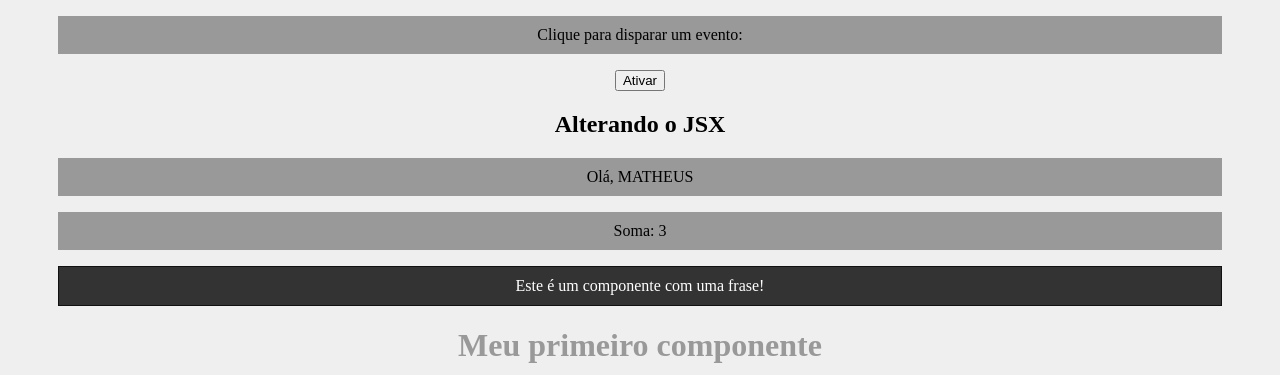
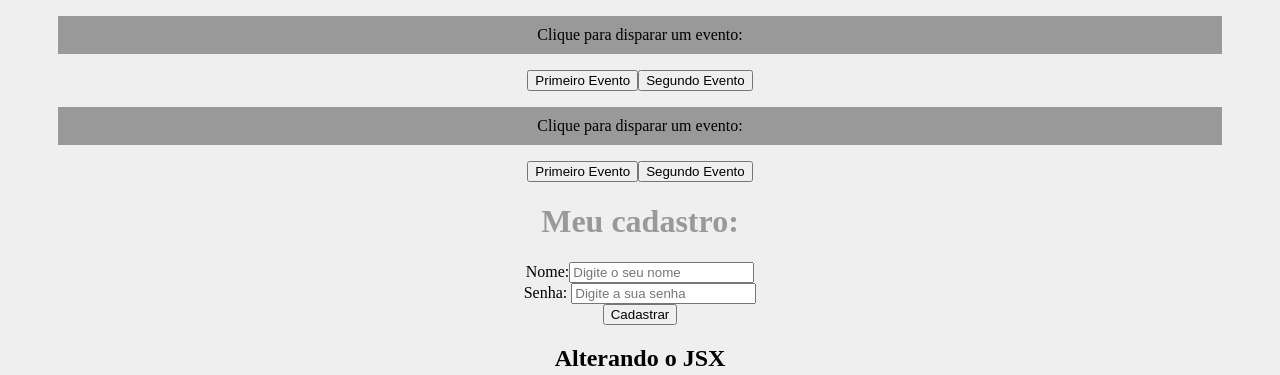
Before and after one commit to AlexandreVelho/VSCode-React-Node, a React (Create React App) app in the folder meu-projeto/: page / in a window 1280 px wide. Shown: the part 122-497 px from the top of the page. Built offline with nearby package versions, Linux system fonts and the light colour scheme.

Commit message:
Ativando Eventos

```diff
--- a/meu-projeto/src/App.js
+++ b/meu-projeto/src/App.js
@@ -4,6 +4,7 @@ import SayMyName from './components/SayMyName';
 import Pessoa from './components/Pessoa';
 import List from './components/List';
 import Evento from './components/Evento'
+import Form from './components/Form'
 
 function App() {
   const nome = 'Maria'
@@ -16,7 +17,9 @@ function App() {
   return (
     <div className="App">
       <h1>Testando Eventos</h1>
-      <Evento />
+      <Evento numero="1" />
+      <Evento numero="2" />
+      <Form />
 
       <h2>Alterando o JSX</h2>
       <p>Olá, {newName}</p>
--- /dev/null
+++ b/meu-projeto/src/components/Button.js
@@ -0,0 +1,5 @@
+function Button(props) {
+    return <button>{props.text}</button>
+}
+
+export default Button
--- a/meu-projeto/src/components/Evento.js
+++ b/meu-projeto/src/components/Evento.js
@@ -1,16 +1,20 @@
+import Button from './Button';
+
 function Evento() {
     function meuEvento() {
-        console.log('Opa, fui ativado!')
+        console.log(`Ativando primeiro evento!`);
     }
 
+    function segundoEvento() {
+        console.log(`Ativando o segundo evento!`)
+    }
     return (
         <div>
             <p> Clique para disparar um evento: </p>
-            <button onClick={meuEvento}>Ativar</button>
+            <Button event={meuEvento} text="Primeiro Evento" />
+            <Button event={segundoEvento} text="Segundo Evento" />
         </div>
-    )
-
-
+    );
 }
 
-export default Evento
+export default Evento;
--- /dev/null
+++ b/meu-projeto/src/components/Form.js
@@ -0,0 +1,44 @@
+import React, { useState } from 'react';
+
+function Form() {
+    function cadastrarUsuario(e) {
+        e.preventDefault();
+        console.log(`Usuário ${name} foi cadastrado com a senha: ${password}`);
+    }
+
+    const [name, setName] = useState('');
+    const [password, setPassword] = useState('');
+
+    return (
+        <div>
+            <h1>Meu cadastro:</h1>
+            <form onSubmit={cadastrarUsuario}>
+                <div>
+                    <label htmlFor="name">Nome:</label>
+                    <input
+                        type="text"
+                        id="name"
+                        name="name"
+                        placeholder="Digite o seu nome"
+                        value={name}
+                        onChange={(e) => setName(e.target.value)}
+                    />
+                </div>
+                <div>
+                    <label htmlFor="password">Senha: </label>
+                    <input
+                        type="password"
+                        id="password"
+                        name="password"
+                        placeholder="Digite a sua senha"
+                        value={password}
+                        onChange={(e) => setPassword(e.target.value)}
+                    />
+                </div>
+                <button type="submit">Cadastrar</button>
+            </form>
+        </div>
+    );
+}
+
+export default Form;
```
